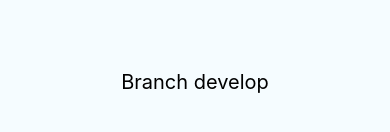
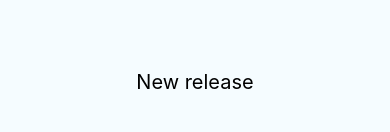
Before and after one commit to vasildimitroffhristoff/fastlane-deploy-automate, a React Native app: screen / in a window 390 px wide. Shown: the part 340-472 px from the top of the page. Built offline with nearby package versions, Linux system fonts and the light colour scheme.

Commit message:
Release ready

```diff
--- a/App.js
+++ b/App.js
@@ -21,7 +21,7 @@ export default class App extends Component<Props> {
   render() {
     return (
       <View style={styles.container}>
-        <Text style={styles.welcome}>Branch develop</Text>
+        <Text style={styles.welcome}>New release</Text>
       </View>
     );
   }
```
